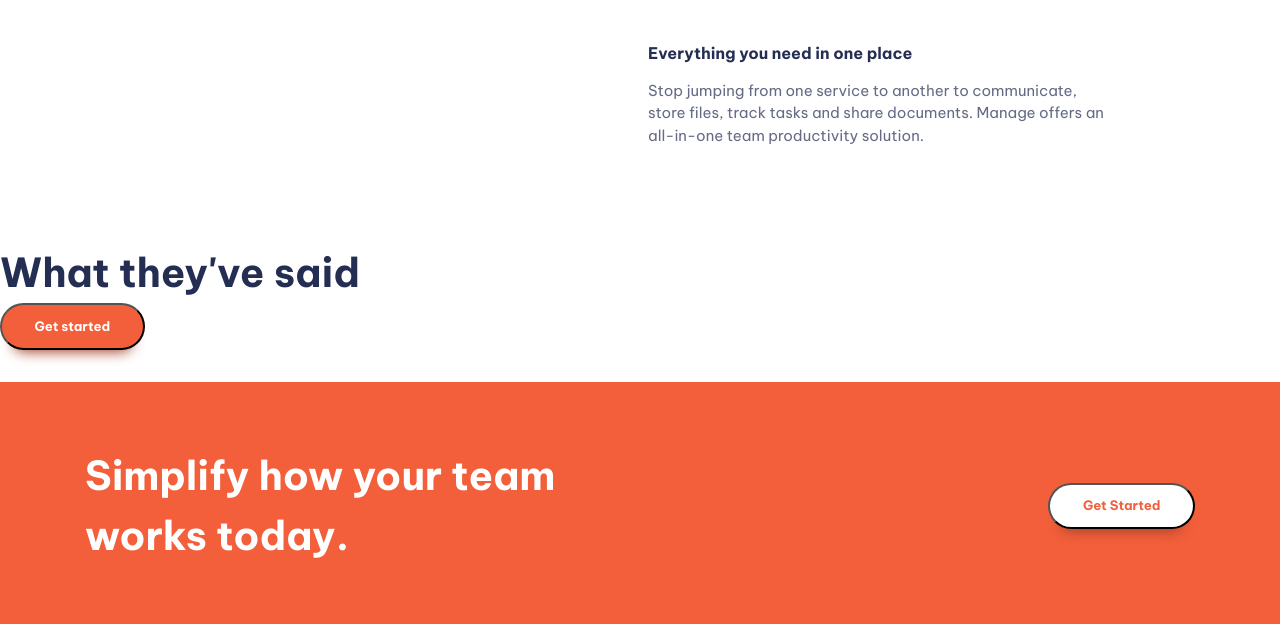
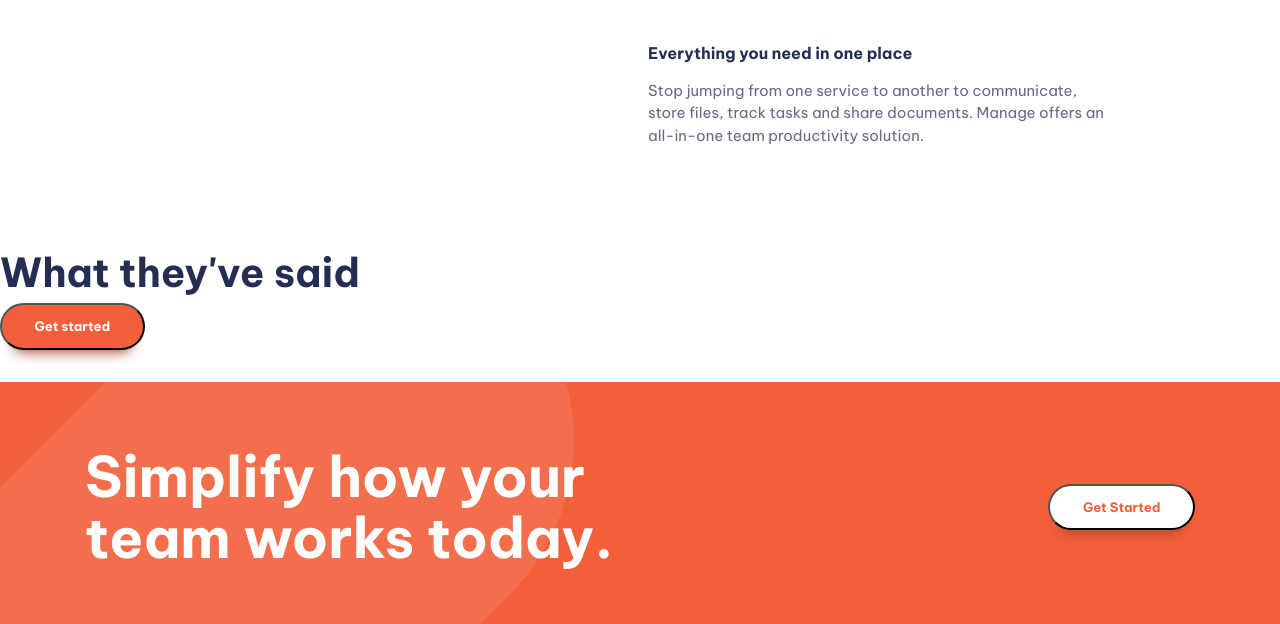
Before and after one commit to garold664/landing-page-1, a website built with Vite: page index.html in a window 1280 px wide. Shown: the part 1080-1704 px from the top of the page. Built offline with nearby package versions, Linux system fonts and the light colour scheme.

Commit message:
finished with cta section

```diff
--- a/index.html
+++ b/index.html
@@ -137,11 +137,11 @@
         <div class="container">
           <div class="even-columns vertical-align-center">
             <div>
-              <p class="fs-secondary-heading fw-bold">
+              <p class="fs-primary-heading fw-bold">
                 Simplify how your team works today.
               </p>
             </div>
-            <div class="justify-self-end">
+            <div class="justify-self-end-md">
               <button class="button" data-type="inverted">Get Started</button>
             </div>
           </div>
--- a/style.css
+++ b/style.css
@@ -240,16 +240,37 @@ p[data-width='wide'] {
     background: transparent;
     border: 0;
     z-index: 1000;
+    & .icon-close {
+      display: none;
+    }
   }
-
-  .mobile-nav-toggle .icon-close {
+}
+@media (min-width: 50em) {
+  .mobile-nav-toggle {
     display: none;
   }
 }
 
-@media (min-width: 50em) {
-  .mobile-nav-toggle {
-    display: none;
+/* CTA */
+
+.cta {
+  position: relative;
+  isolation: isolate;
+  text-align: center;
+
+  &::before {
+    content: '';
+    position: absolute;
+    inset: 0;
+
+    background: url(images/bg-tablet-pattern.svg) -15rem -10rem / auto no-repeat,
+      url(images/bg-tablet-pattern.svg) 80rem -42rem / auto no-repeat;
+    z-index: -1;
+    opacity: 0.1;
+  }
+
+  @media (min-width: 50em) {
+    text-align: left;
   }
 }
 
@@ -280,6 +301,12 @@ p[data-width='wide'] {
 
 .justify-self-end {
   justify-self: end;
+}
+
+@media (min-width: 50em) {
+  .justify-self-end-md {
+    justify-self: end;
+  }
 }
 
 .vertical-align-center {
```
